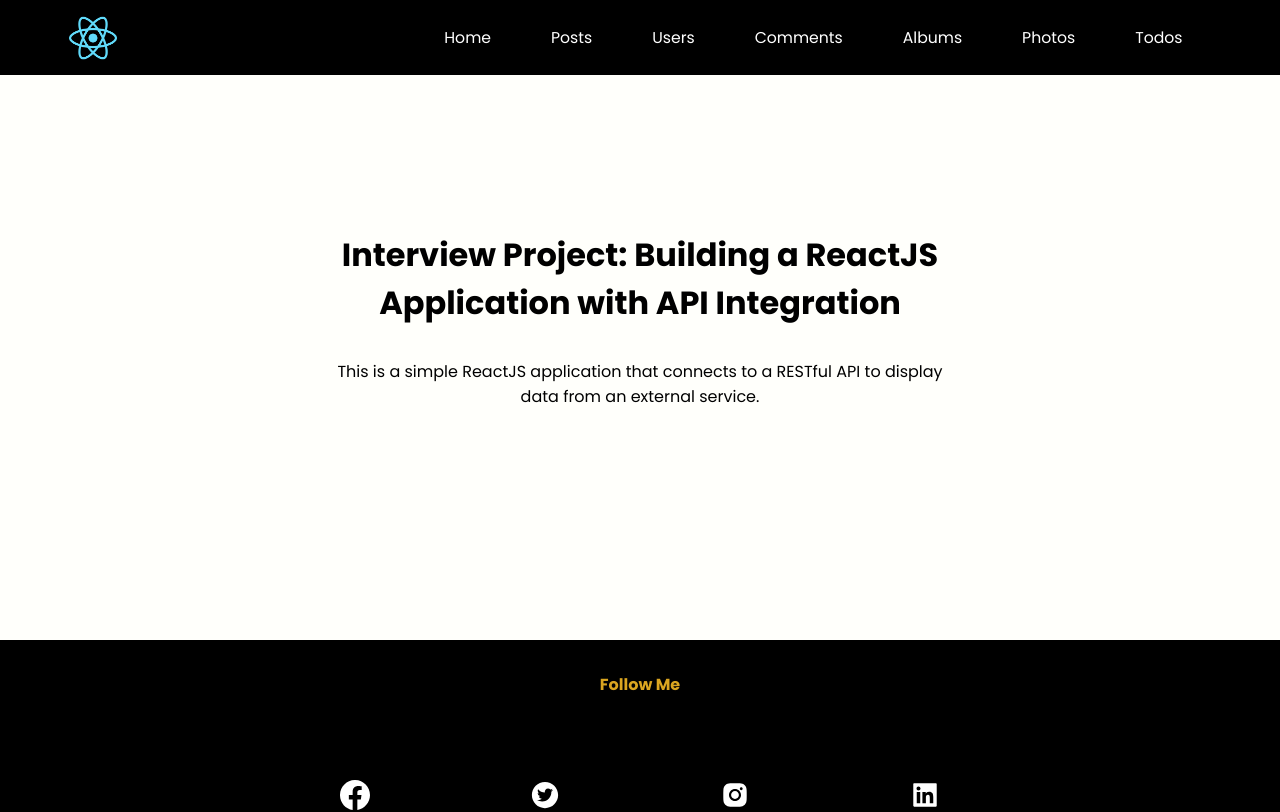
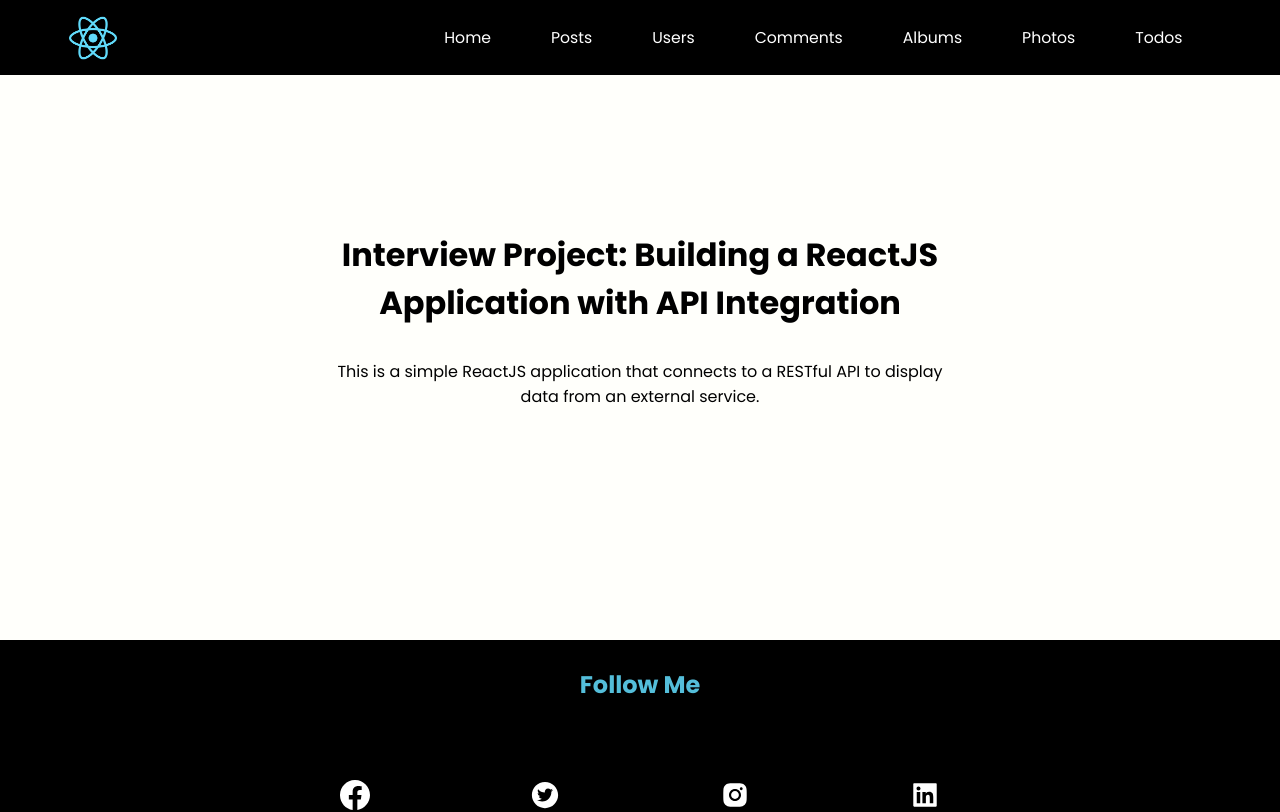
Before and after one commit to lukeola/interview, a React (Create React App) app: page / in a window 1280 px wide. Shown: the top 812 px of the page. Built offline with nearby package versions, Linux system fonts and the light colour scheme.

Commit message:
Update Footer

```diff
--- a/src/components/footer/FooterElements.js
+++ b/src/components/footer/FooterElements.js
@@ -42,9 +42,9 @@ export const ColumnIcons = styled.div`
 export const ColumnHeading = styled.div`
   width: 100%;
   font-weight: 700;
-  font-size: 16px;
+  font-size: 24px;
   line-height: 26px;
-  color: goldenrod;
+  color: #54beda;
   text-align: center;
 
   @media screen and (max-width: 890px) {
```
